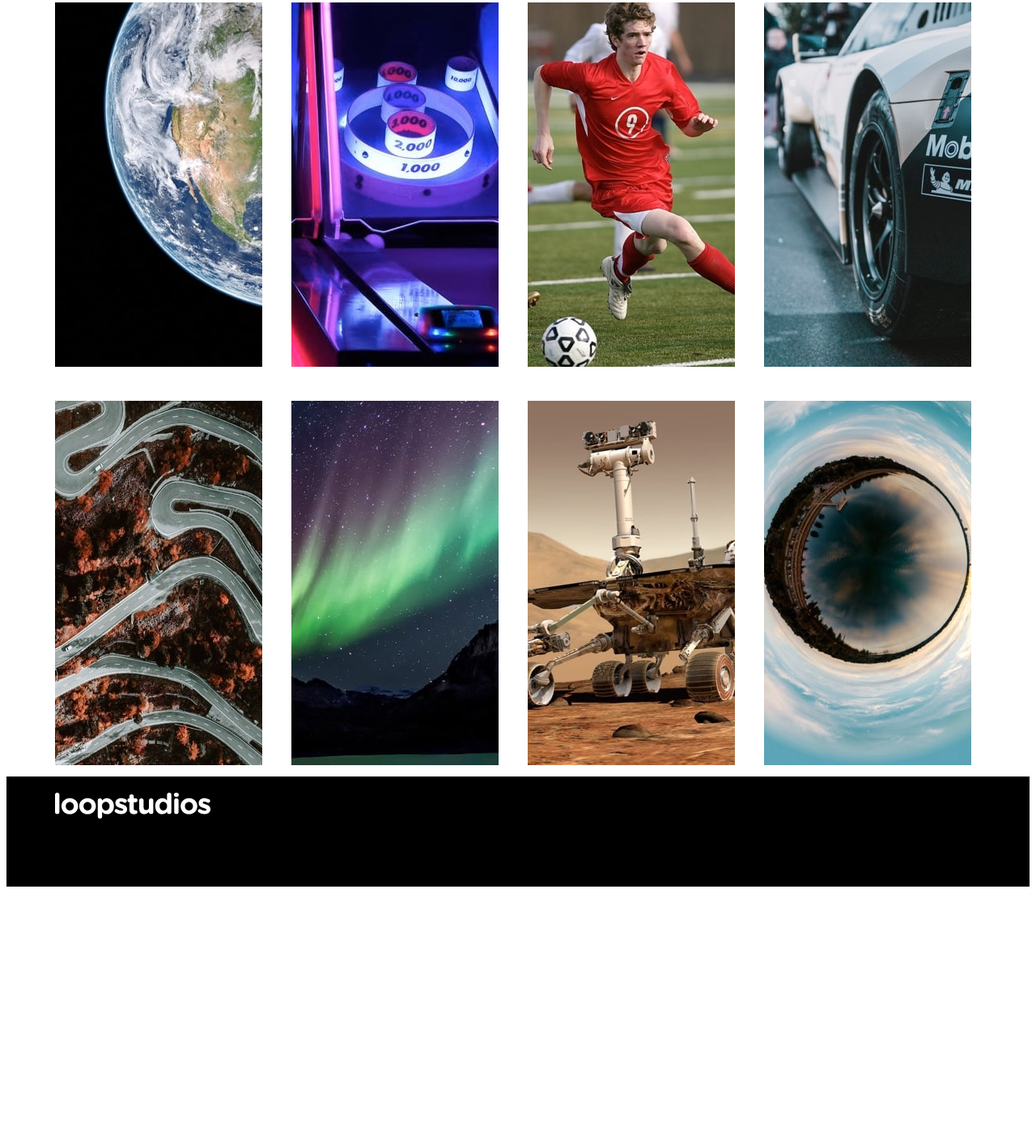
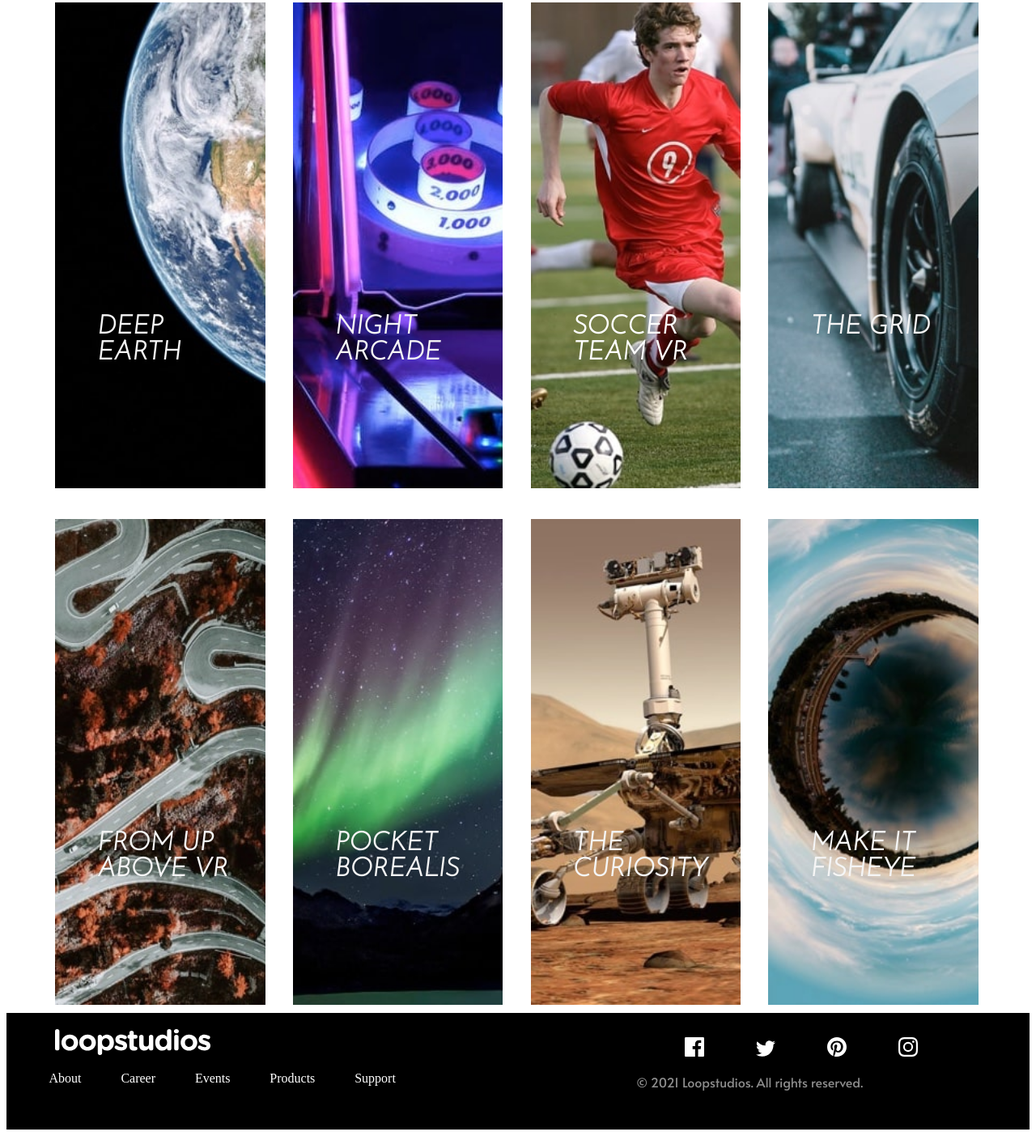
Before and after one commit to clemence-m/loop-studio, a plain HTML site: page index.html in a window 1280 px wide. Shown: the part 1684-3087 px from the top of the page at 81% size. Before the commit the page ends 2787 px from the top, so only its background shows below. Drawn offline with Linux system fonts and the light colour scheme; files whose address does not match are found by name.

Commit message:
my message

```diff
--- a/index.html
+++ b/index.html
@@ -54,36 +54,63 @@
 </div>
     <div class="ours">
         <div id="player1" class="play">
-            <img src="images/desktop/image-deep-earth.jpg" alt="">
+            <h1> DEEP <br>EARTH</1>
+
+
         </div>
         <div id="player2" class="play">
-            <img src="images/desktop/image-night-arcade.jpg" alt="">
+            <h1>NIGHT ARCADE</h1>
+
         </div>
         <div id="player3" class="play">
-            <img src="images/desktop/image-soccer-team.jpg" alt="">
+            <h1>SOCCER TEAM VR</h1>
+
         </div>
         <div id="player4" class="play">
-            <img src="images/desktop/image-grid.jpg" alt="">
+            <h1>THE GRID</h1>
+
         </div>
     </div>
     <div class="ours2">
         <div id="player5" class="plays">
-            <img src="images/desktop/image-from-above.jpg" alt="">
+            <h1>FROM UP ABOVE VR</h1>
+
         </div>
         <div id="player6" class="plays">
-            <img src="images/desktop/image-pocket-borealis.jpg" alt="">
+            <h1>POCKET BOREALIS</h1>
+
         </div>
         <div id="player7" class="plays">
-            <img src="images/desktop/image-curiosity.jpg" alt="">
+            <h1>THE CURIOSITY</h1>
+
         </div>
         <div id="player8" class="plays">
-            <img src="images/desktop/image-fisheye.jpg" alt="">
+            <h1>MAKE IT FISHEYE</h1>
+
         </div>
     </div>
 
  <div class="foot">
+    <div class="fifo">
     <img src="images/logo.svg" alt="">
+    <ul>
+        <li>About</li>
+        <li>Career</li>
+        <li>Events</li>
+        <li>Products</li>
+        <li>Support</li>
+    </ul>
+</div>
+    <div class="last">
+        <img src="images/icon-facebook.svg" alt="">
+        <img src="images/icon-twitter.svg" alt="">
+        <img src="images/icon-pinterest.svg" alt="">
+        <img src="images/icon-instagram.svg" alt="">
+        <p> © 2021 Loopstudios. All rights reserved.</p>
+    </div>
+
  </div>
+
 
  </main>
 </body>
--- a/mine.css
+++ b/mine.css
@@ -106,21 +106,144 @@ padding-top: 20px;
    display: flex;
    gap: 3%;
    margin-left: 60px;
+   margin-right: 5%;
 }
 .ours2{
    display: flex;
    gap: 3%;
    margin-left: 60px;
    margin-top: 3%;
+   margin-right: 5%;
 }
 .foot{
    background-color: black;
-   height: 17vh;
+   height: 18vh;
  margin-top: 10px;
+ display: flex;
 }
 .foot img{
    padding-left: 60px;
    padding-top: 20px;
+
+}
+.fifo ul{
+display: flex;
+gap: 10px;
+padding-left: 5%;
+}
+.fifo ul li{
+   color: white;
+   list-style-type: none;
+   padding-left: 15%;
+
+}
+.last{
+   margin-left: 40%;
+
+}
+.last img{
+   gap: 0%;
+   margin-top: 10px;
+}
+.last p{
+   color: hsl(0, 0%, 55%);
+   font-family: 'Alata', sans-serif;
+}
+#player1{
+   background-image: url(images/desktop/image-deep-earth.jpg);
+   background-size: cover;
+   height: 75vh;
+   width: 30%;
+}
+#player1 h1{
+   color: whitesmoke;
+   font-family: 'Josefin Sans', sans-serif;
+   padding-top: 140%;
+   padding-left: 20%;
+}
+#player2{
+   background-image: url(images/desktop/image-night-arcade.jpg);
+   background-size: cover;
+   height: 75vh;
+   width: 30%;
+}
+#player2 h1{
+   color: whitesmoke;
+   font-family: 'Josefin Sans', sans-serif;
+   padding-top: 140%;
+   padding-left: 20%;
+}
+#player3{
+   background-image: url(images/desktop/image-soccer-team.jpg);
+   background-size: cover;
+   height: 75vh;
+   width: 30%;
+}
+#player3 h1{
+   color: white;
+   font-family: 'Josefin Sans', sans-serif;
+   padding-top: 140%;
+   padding-left: 20%;
+}
+#player4{
+   background-image: url(images/desktop/image-grid.jpg);
+   background-size: cover;
+   height: 75vh;
+   width: 30%;
+}
+#player4 h1{
+   color: whitesmoke;
+   font-family: 'Josefin Sans', sans-serif;
+   padding-top: 140%;
+   padding-left: 20%;
+}
+#player5{
+   background-image: url(images/desktop/image-from-above.jpg);
+   background-size: cover;
+   height: 75vh;
+   width: 30%;
+}
+#player5 h1{
+   color: whitesmoke;
+   font-family: 'Josefin Sans', sans-serif;
+   padding-top: 140%;
+   padding-left: 20%;
+}
+#player6{
+   background-image: url(images/desktop/image-pocket-borealis.jpg);
+   background-size: cover;
+   height: 75vh;
+   width: 30%;
+}
+#player6 h1{
+   color: whitesmoke;
+   font-family: 'Josefin Sans', sans-serif;
+   padding-top: 140%;
+   padding-left: 20%;
+}
+#player7{
+   background-image: url(images/desktop/image-curiosity.jpg);
+   background-size: cover;
+   height: 75vh;
+   width: 30%;
+}
+#player7 h1{
+   color: whitesmoke;
+   font-family: 'Josefin Sans', sans-serif;
+   padding-top: 140%;
+   padding-left: 20%;
+}
+#player8{
+   background-image: url(images/desktop/image-fisheye.jpg);
+   background-size: cover;
+   height: 75vh;
+   width: 30%;
+}
+#player8 h1{
+   color: whitesmoke;
+   font-family: 'Josefin Sans', sans-serif;
+   padding-top: 140%;
+   padding-left: 20%;
 }
  @media screen and (max-width:720px){
     .first{
```
